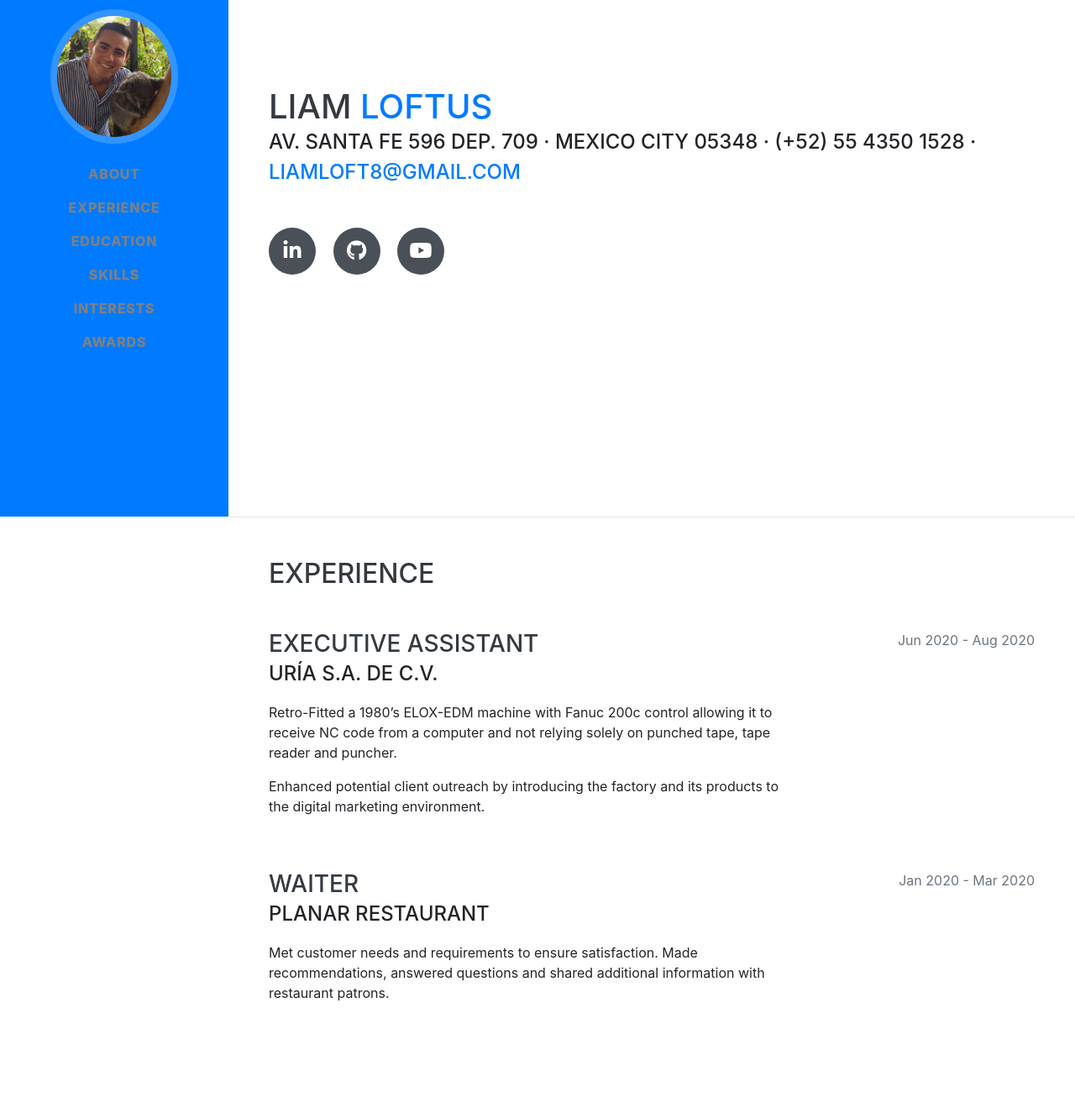
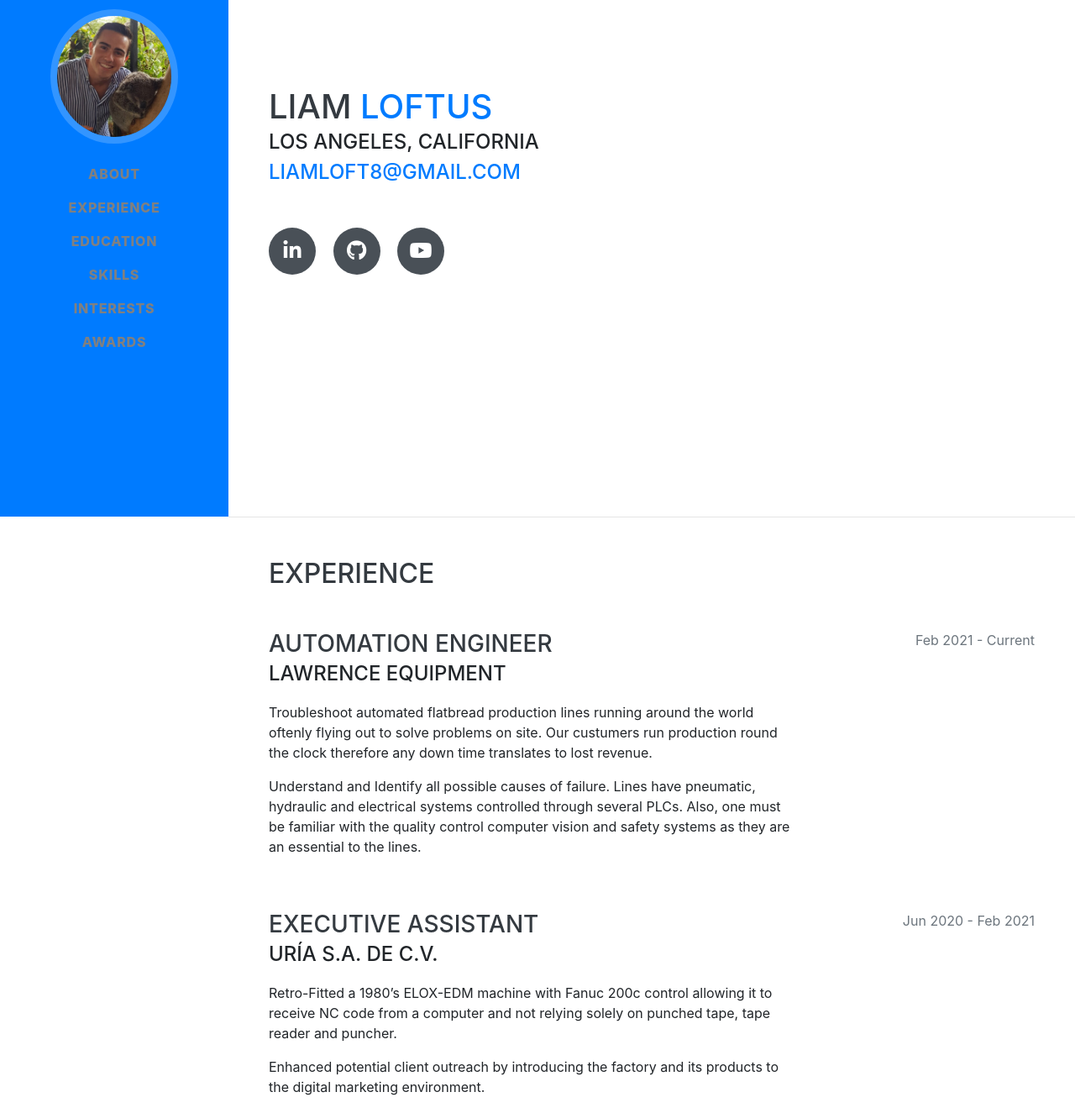
Before and after one commit to liamloft/Resume, a website with bundled scripts: page index.html in a window 1280 px wide. Shown: the part 185-1510 px from the top of the page at 84% size. Built offline with nearby package versions, Linux system fonts and the light colour scheme; a web font is replaced by a local one.

Commit message:
LA & Lawrence Equiment Update

```diff
--- a/index.html
+++ b/index.html
@@ -66,7 +66,7 @@
         <h1 class="mb-0">Liam
           <span class="text-primary">Loftus</span>
         </h1>
-        <div class="subheading mb-5">Av. Santa Fe 596 Dep. 709 · Mexico City 05348 · (+52) 55 4350 1528 ·
+        <div class="subheading mb-5">Los Angeles, California <br>
           <a href="mailto:liamloft8@gmail.com">liamloft8@gmail.com</a>
         </div>
           <p class="lead mb-5"> <!-- "QUOTE" --> </p>
@@ -92,13 +92,25 @@
 
         <div class="resume-item d-flex flex-column flex-md-row justify-content-between mb-5">
           <div class="resume-content">
+            <h3 class="mb-0">Automation Engineer</h3>
+            <div class="subheading mb-3">Lawrence Equipment </div>
+            <p>Troubleshoot automated flatbread production lines running around the world oftenly flying out to solve problems on site. Our custumers run production round the clock therefore any down time translates to lost revenue. </p>
+            <p>Understand and Identify all possible causes of failure. Lines have pneumatic, hydraulic and electrical systems controlled through several PLCs. Also, one must be familiar with the quality control computer vision and safety systems as they are an essential to the lines. </p>
+          </div>
+          <div class="resume-date text-md-right">
+            <span class="text-secondary">Feb 2021 - Current</span>
+          </div>
+        </div>
+
+        <div class="resume-item d-flex flex-column flex-md-row justify-content-between mb-5">
+          <div class="resume-content">
             <h3 class="mb-0">Executive Assistant</h3>
             <div class="subheading mb-3">Uría S.A. de C.V.</div>
             <p>Retro-Fitted a 1980’s ELOX-EDM machine with Fanuc 200c control allowing it to receive NC code from a computer and not relying solely on punched tape, tape reader and puncher. </p>
             <p>Enhanced potential client outreach by introducing the factory and its products to the digital marketing environment.</p>
           </div>
           <div class="resume-date text-md-right">
-            <span class="text-secondary">Jun 2020 - Aug 2020</span>
+            <span class="text-secondary">Jun 2020 - Feb 2021</span>
           </div>
         </div>
 
```
